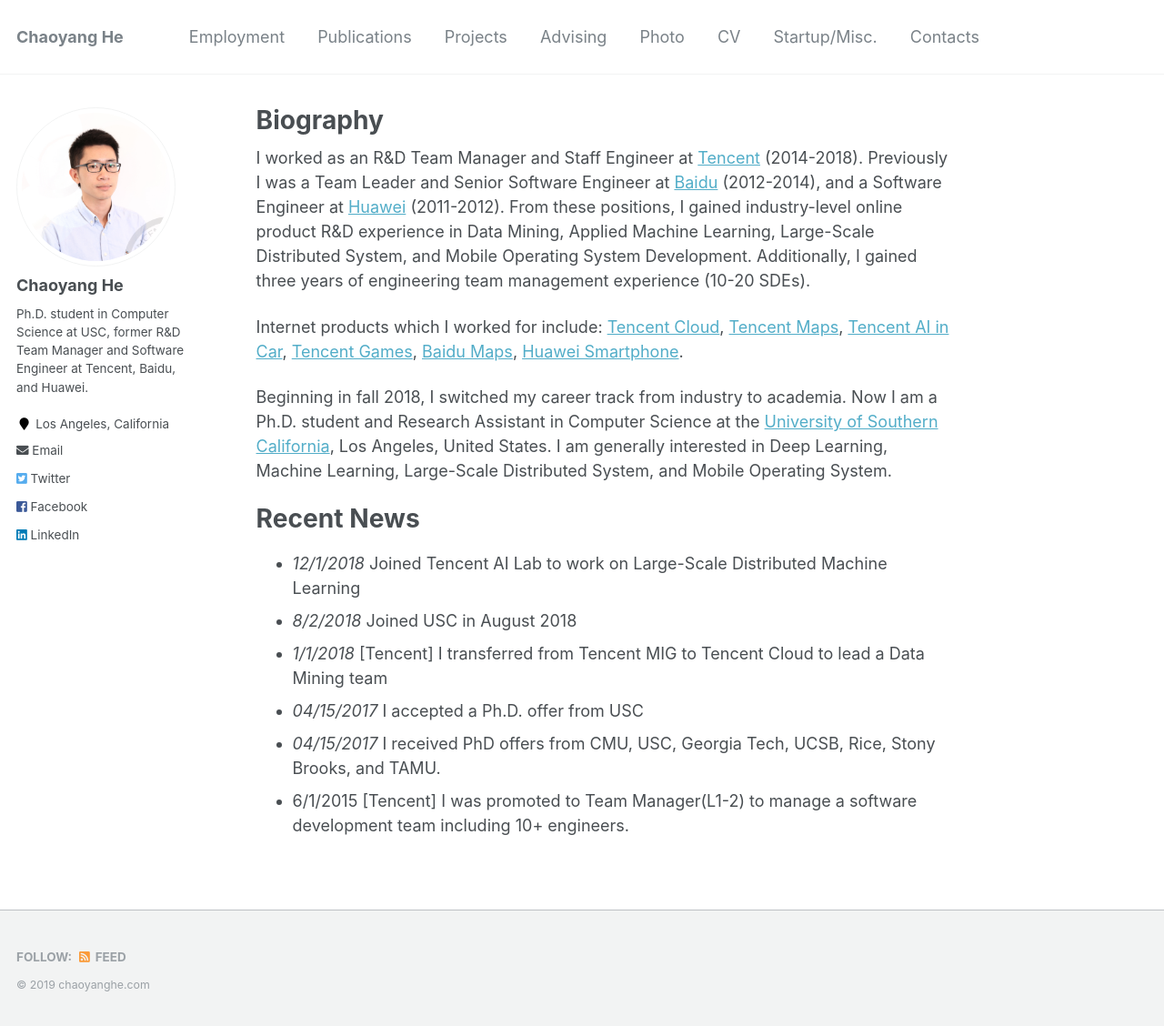
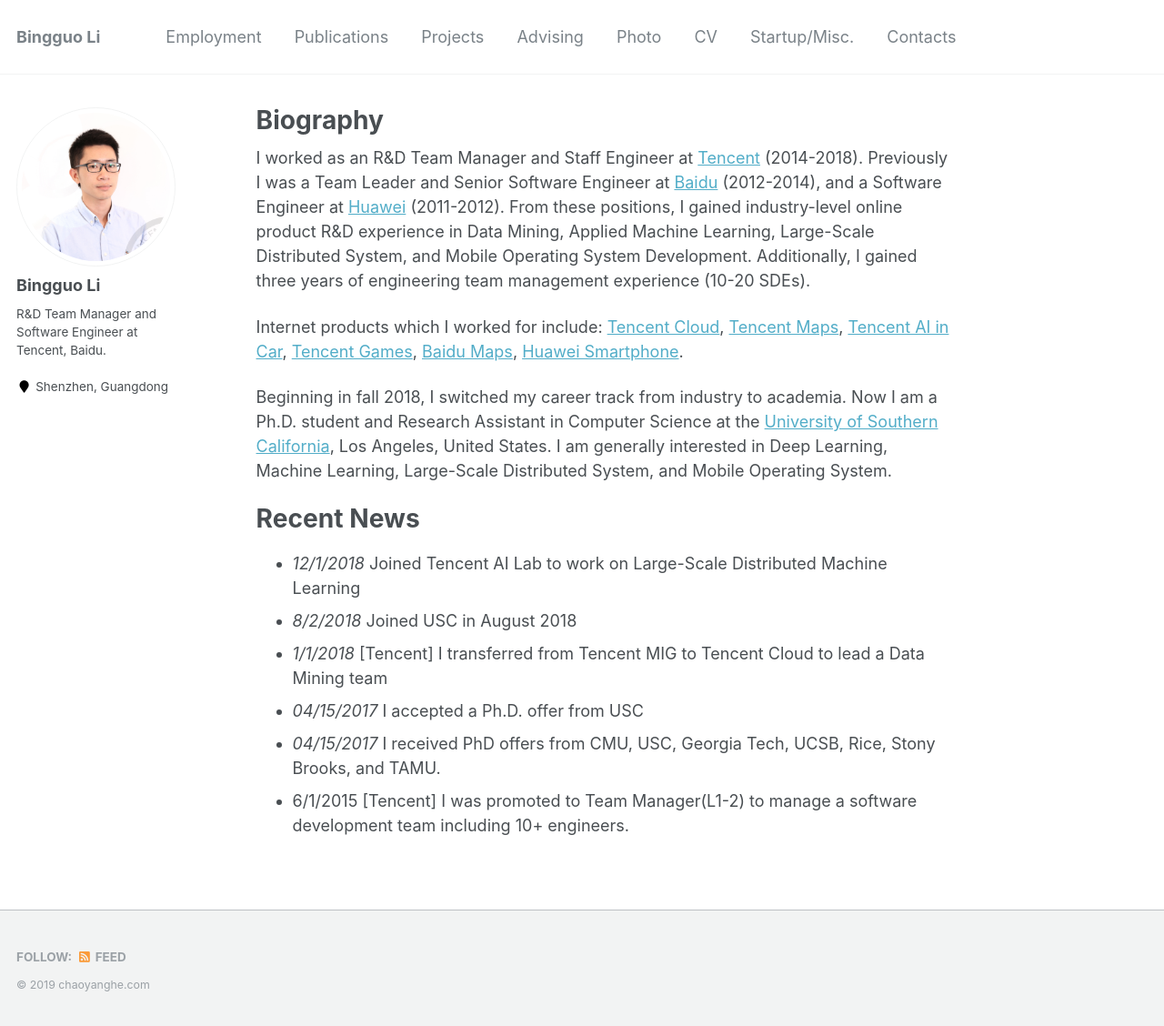
Before and after one commit to bingguoli/bingguoli.github.io, a Jekyll site: the page built from _pages/about.md, in a window 1280 px wide and 1128 px high. Shown: the whole window at 91% size. Built offline with Jekyll 4.4.1, drawn with Linux system fonts in a browser that asks for light colours.

Commit message:
Update _config.yml

```diff
--- a/_config.yml
+++ b/_config.yml
@@ -7,13 +7,13 @@
 
 # Site Settings
 locale                   : "en-US"
-title                    : "Chaoyang He"
+title                    : "Bingguo Li"
 title_separator          : "-"
-name                     : &name "Chaoyang He's Personal Website"
-description              : &description "Ph.D. student in Computer Science at USC, former R&D Team Manager and Software Engineer at Tencent, Baidu, and Huawei."
-url                      : https://chaoyanghe.github.io # the base hostname & protocol for your site e.g. "https://mmistakes.github.io"
+name                     : &name "Bingguo Li's Personal Website"
+description              : &description "R&D Team Manager and Software Engineer at Tencent, Baidu."
+url                      : https://bingguoli.github.io # the base hostname & protocol for your site e.g. "https://mmistakes.github.io"
 baseurl                  : "" # the subpath of your site, e.g. "/blog"
-repository               : "chaoyanghe/chaoyanghe.github.io"
+repository               : "bingguoli/bingguoli.github.io"
 teaser                   :  # filename of teaser fallback teaser image placed in /images/, .e.g. "500x300.png"
 breadcrumbs              : false # true, false (default)
 words_per_minute         : 160
@@ -80,40 +80,40 @@ analytics:
 
 # Site Author
 author:
-  name             : "Chaoyang He"
+  name             : "Bingguo Li"
   avatar           : "profile.png"
-  bio              : "Ph.D. student in Computer Science at USC, former R&D Team Manager and Software Engineer at Tencent, Baidu, and Huawei."
-  location         : "Los Angeles, California"
+  bio              : "R&D Team Manager and Software Engineer at Tencent, Baidu."
+  location         : "Shenzhen, Guangdong"
   employer         :
   googlescholar    :
-  email            : "me@chaoyanghe.com"
+  email            :  #"me@bingguoli.com"
   researchgate     :  # example: "https://www.researchgate.net/profile/yourprofile"
   uri              :
   bitbucket        :
   codepen          :
   dribbble         :
   flickr           :
-  facebook         : "chaoyanghe.usc"
+  facebook         :
   foursquare       :
   github           :
   google_plus      :
   keybase          :
   instagram        :
   lastfm           :
-  linkedin         : "hechaoyang"
+  linkedin         :
   orcid            :
   pinterest        :
   soundcloud       :
   stackoverflow    :
   steam            :
   tumblr           :
-  twitter          : "chaoyanghe"
+  twitter          :
   vine             :
   weibo            :
   xing             :
   youtube          :
   wikipedia        :
-  fanfou           : "iamtt"
+  fanfou           :
 
 
 # Reading Files
```
